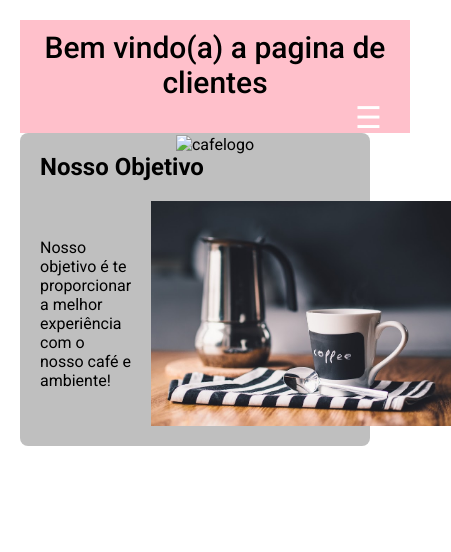
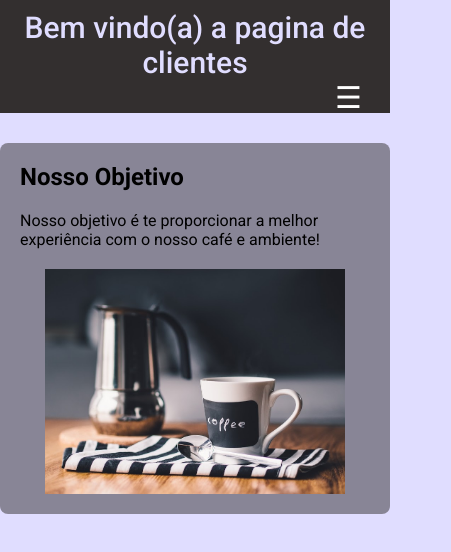
Before and after one commit to Nastsukii/Avalia--o-Pratica--24.09.2024-at--26.09.2024-as-21-30--Ronye-Novo-, a plain HTML site: page Avaliação Pratica/Pages/clientes/clientes.html in a window 390 px wide. Shown: the whole page, 451 px wide, since content can reach past the window. Drawn offline with Linux system fonts and the light colour scheme.

Commit message:
clientes

```diff
--- a/Avaliação Pratica/Pages/clientes/clientes.html
+++ b/Avaliação Pratica/Pages/clientes/clientes.html
@@ -25,11 +25,10 @@
                     <ul class="menu">
                         <li><a href="../../index.html">Home</a></li>
                         <li><a href="../galeria/galeria.html">Galeria</a></li>
-                        <li><a href="./clientes.html">Clientes</a></li>
+                        <li><a href="../clientes/clientes.html">Clientes</a></li>
                         <li><a href="../contatos/contato.html">Contatos</a></li>
                     </ul>
             </div>
-            <img src="../../assets/img-logo.jpg" alt="cafelogo" class="logo">
             </nav>
         </header>
         <section>
--- a/Avaliação Pratica/Pages/clientes/styles.css
+++ b/Avaliação Pratica/Pages/clientes/styles.css
@@ -5,9 +5,11 @@
     font-family: "Roboto", system-ui;
 }
 
+
+
 header {
-    background-color: pink;
-    color: black;
+    background-color: rgb(51, 47, 47);
+    color: #e0ddff;
     padding: 10px 0;
     text-align: center;
     width: 100vw;
@@ -26,6 +28,7 @@ nav {
     align-items: center;
     padding: 0 20px;
     position: relative;
+
 }
 
 ul.menu {
@@ -35,7 +38,7 @@ ul.menu {
 }
 
 ul.menu li a {
-    color: black;
+    color: white;
     text-decoration: none;
     padding: 10px 15px;
     display: block;
@@ -68,15 +71,16 @@ body {
     font-family: Arial, sans-serif;
     /* Fonte padrão */
     margin: 0;
-    padding: 20px;
+    background-color: #e0ddff;
 }
 
 section {
     max-width: 800px; /* Limita a largura da seção */
     margin: auto; /* Centraliza a seção na página */
-    background-color: rgba(128, 128, 128, 0.5); /* Fundo cinza com 50% de opacidade */
+    background-color: rgba(51, 47, 47, 0.5); /* Fundo cinza com 50% de opacidade */
     padding: 20px; /* Espaçamento interno */
     border-radius: 8px; /* Bordas arredondadas */
+    margin-top: 30px;
 }
 
 .part-section {
@@ -98,7 +102,16 @@ section {
 
 
 
-@media (max-width: 768px) {
+@media (max-width: 1017px) {
+    .part-section{
+        display: flex;
+        flex-direction: column;
+    }
+
+    img{
+        margin-top: 20px;
+    }
+
     .menu-icon {
         display: block;
         margin-left: 90%;
```
